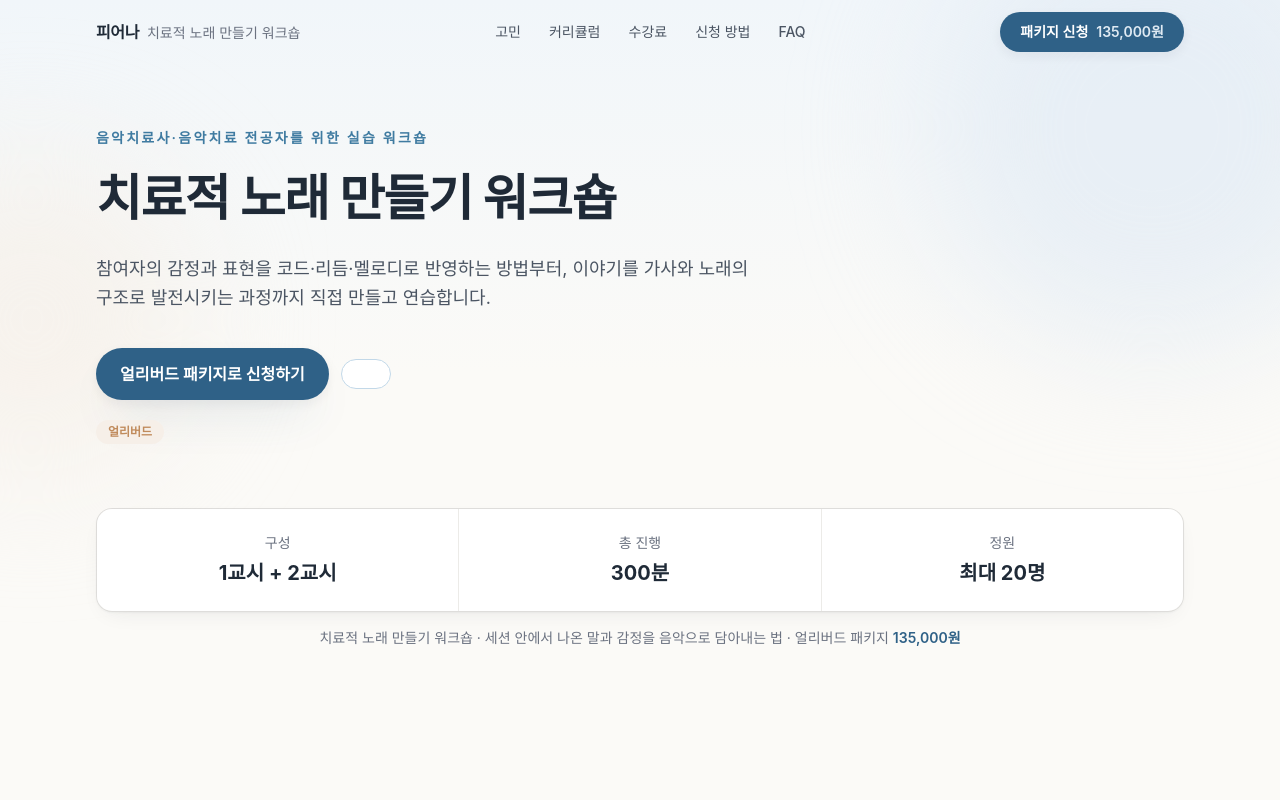
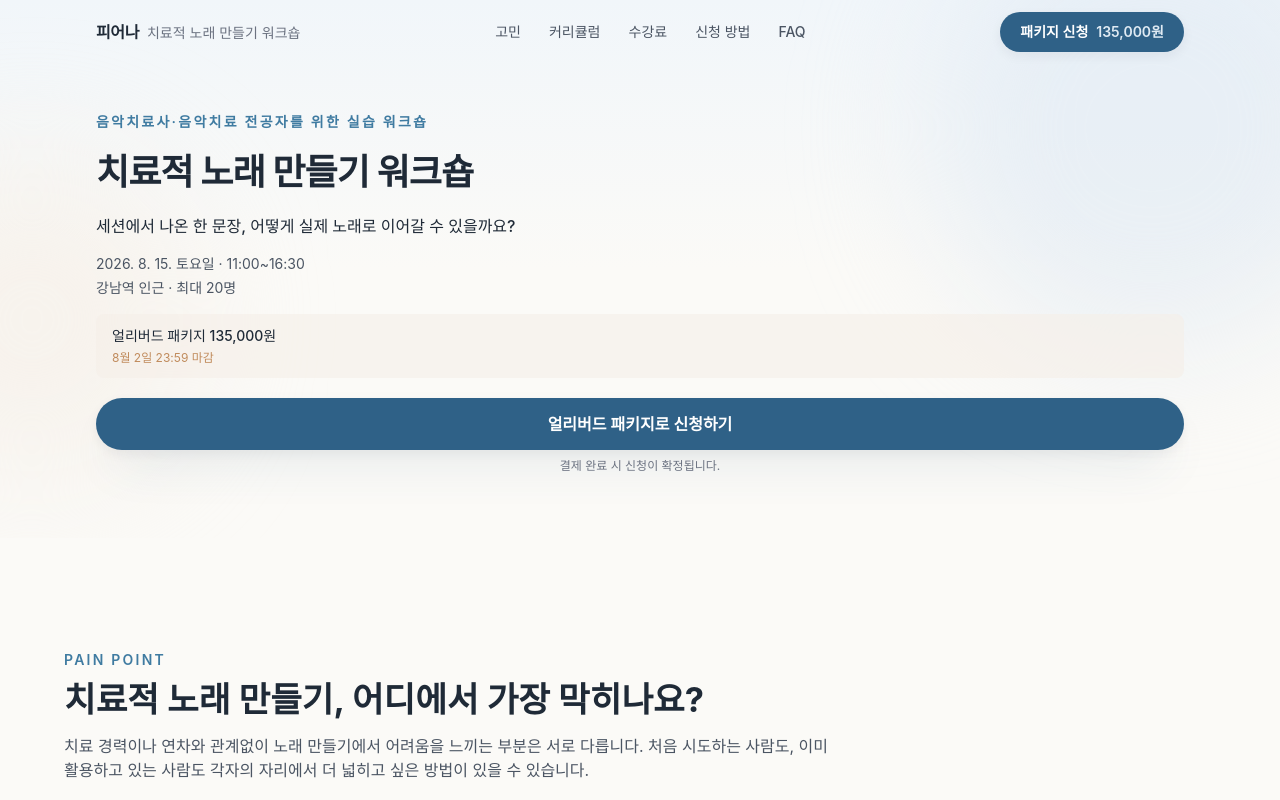
Before and after one commit to hhhiii0320-tech/pieona-workshop, a Next.js app: page / in a window 1280 px wide. Shown: the top 800 px of the page. Built offline with nearby package versions, Linux system fonts and the light colour scheme.

Commit message:
Add files via upload

```diff
--- a/components/HeroSection.tsx
+++ b/components/HeroSection.tsx
@@ -1,10 +1,10 @@
-import { brand, formatWon, hero, pricing } from "@/lib/constants";
+import { formatWon, hero, links, pricing } from "@/lib/constants";
 
 export default function HeroSection() {
   return (
     <section
       id="top"
-      className="relative overflow-hidden bg-gradient-to-b from-brand-50 via-cream to-cream pt-28 sm:pt-32"
+      className="relative overflow-hidden bg-gradient-to-b from-brand-50 via-cream to-cream pt-16 sm:pt-28"
     >
       {/* 배경 장식 — 악보/음표 대신 부드러운 톤의 면 */}
       <div
@@ -16,55 +16,48 @@ export default function HeroSection() {
         className="pointer-events-none absolute -left-32 top-40 h-80 w-80 rounded-full bg-clay-100/70 blur-3xl"
       />
 
-      <div className="container-page relative px-5 pb-16 sm:px-8 sm:pb-24">
-        <div className="max-w-3xl animate-fadeUp">
-          <p className="eyebrow">{hero.eyebrow}</p>
+      <div className="container-page relative px-5 pb-8 sm:px-8 sm:pb-16">
+        <div className="animate-fadeUp">
+          {/* 라벨 — 대상 명확화 */}
+          <p className="eyebrow text-xs sm:text-sm">{hero.eyebrow}</p>
 
-          <h1 className="mt-5 whitespace-pre-line text-[1.9rem] font-bold leading-[1.35] tracking-tight text-ink sm:text-4xl sm:leading-[1.3] lg:text-[3.1rem] lg:leading-[1.25]">
+          {/* 메인 제목 */}
+          <h1 className="mt-3 text-[1.6rem] font-bold leading-tight tracking-tight text-ink sm:mt-4 sm:text-3xl sm:leading-snug lg:text-4xl lg:leading-snug">
             {hero.headline}
           </h1>
 
-          <p className="mt-6 max-w-2xl text-[0.98rem] leading-relaxed text-ink-soft sm:text-lg sm:leading-relaxed">
-            {hero.subcopy}
+          {/* 핵심 질문 */}
+          <p className="mt-3 text-[0.92rem] font-medium leading-relaxed text-ink sm:mt-4 sm:text-base">
+            {hero.coreQuestion}
           </p>
 
-          <div className="mt-9 flex flex-col gap-3 sm:flex-row sm:items-center">
-            <a href="#apply" className="btn-primary w-full sm:w-auto">
-              {hero.primaryCta}
-            </a>
-            <a href="#curriculum" className="btn-secondary w-full sm:w-auto">
-              {hero.secondaryCta}
-            </a>
+          {/* 일정·장소·정원 */}
+          <div className="mt-4 space-y-1 text-xs sm:text-sm">
+            <p className="text-ink-soft">{hero.workshopInfo}</p>
+            <p className="text-ink-soft">{hero.workshopDetail}</p>
           </div>
 
-          <p className="mt-5 flex flex-wrap items-center gap-x-2 gap-y-1 text-sm text-ink-muted">
-            <span className="inline-flex items-center gap-1.5 rounded-full bg-clay-100 px-3 py-1 text-xs font-semibold text-clay-500">
-              얼리버드
-            </span>
-            {hero.note}
+          {/* 가격·마감 */}
+          <div className="mt-4 rounded-lg bg-clay-100/60 px-3 py-2.5 sm:px-4 sm:py-3">
+            <p className="text-xs font-medium text-clay-600 sm:text-sm">
+              {hero.earlyBirdPrice}
+            </p>
+            <p className="mt-1 text-xs text-clay-500">{hero.earlyBirdDeadline}</p>
+          </div>
+
+          {/* 주요 CTA */}
+          <a
+            href={links.applyPackage}
+            className="btn-primary mt-4 w-full sm:mt-5"
+          >
+            {hero.primaryCta}
+          </a>
+
+          {/* CTA 보조 문구 */}
+          <p className="mt-2 text-center text-xs text-ink-muted">
+            {hero.primaryCtaNote}
           </p>
         </div>
-
-        {/* 핵심 정보 스트립 */}
-        <dl className="mt-12 grid grid-cols-3 gap-px overflow-hidden rounded-2xl border border-black/[0.06] bg-black/[0.06] shadow-card sm:mt-16">
-          {hero.facts.map((fact) => (
-            <div key={fact.label} className="bg-white px-4 py-5 text-center sm:px-6 sm:py-6">
-              <dt className="text-xs font-medium text-ink-muted sm:text-sm">
-                {fact.label}
-              </dt>
-              <dd className="mt-1.5 text-base font-bold text-ink sm:text-xl">
-                {fact.value}
-              </dd>
-            </div>
-          ))}
-        </dl>
-
-        <p className="mt-4 text-center text-xs text-ink-muted sm:text-sm">
-          {brand.workshopTitle} · {brand.subtitle} · 얼리버드 패키지{" "}
-          <strong className="font-semibold text-brand-600">
-            {formatWon(pricing.package.earlyBird)}
-          </strong>
-        </p>
       </div>
     </section>
   );
```
